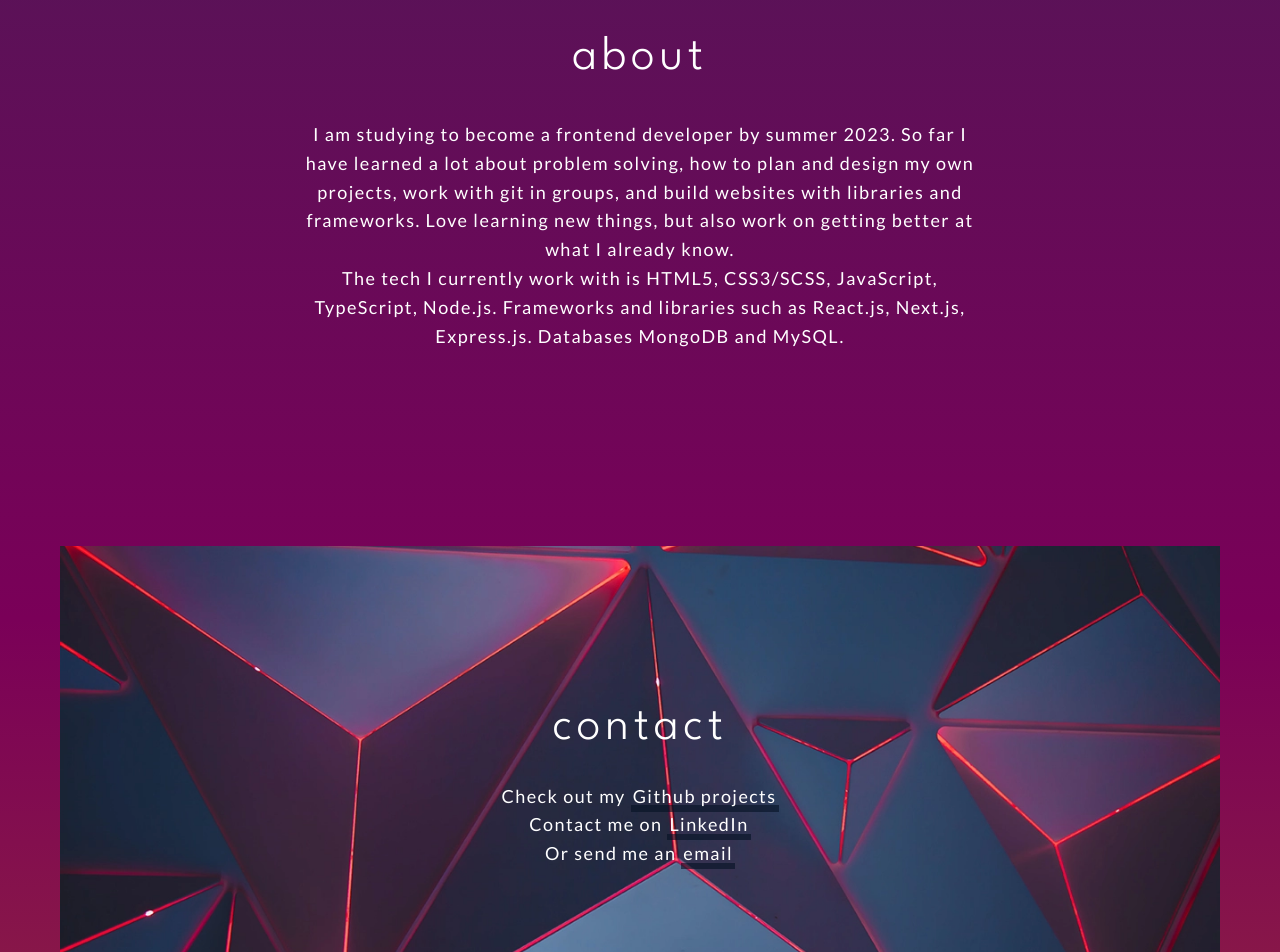
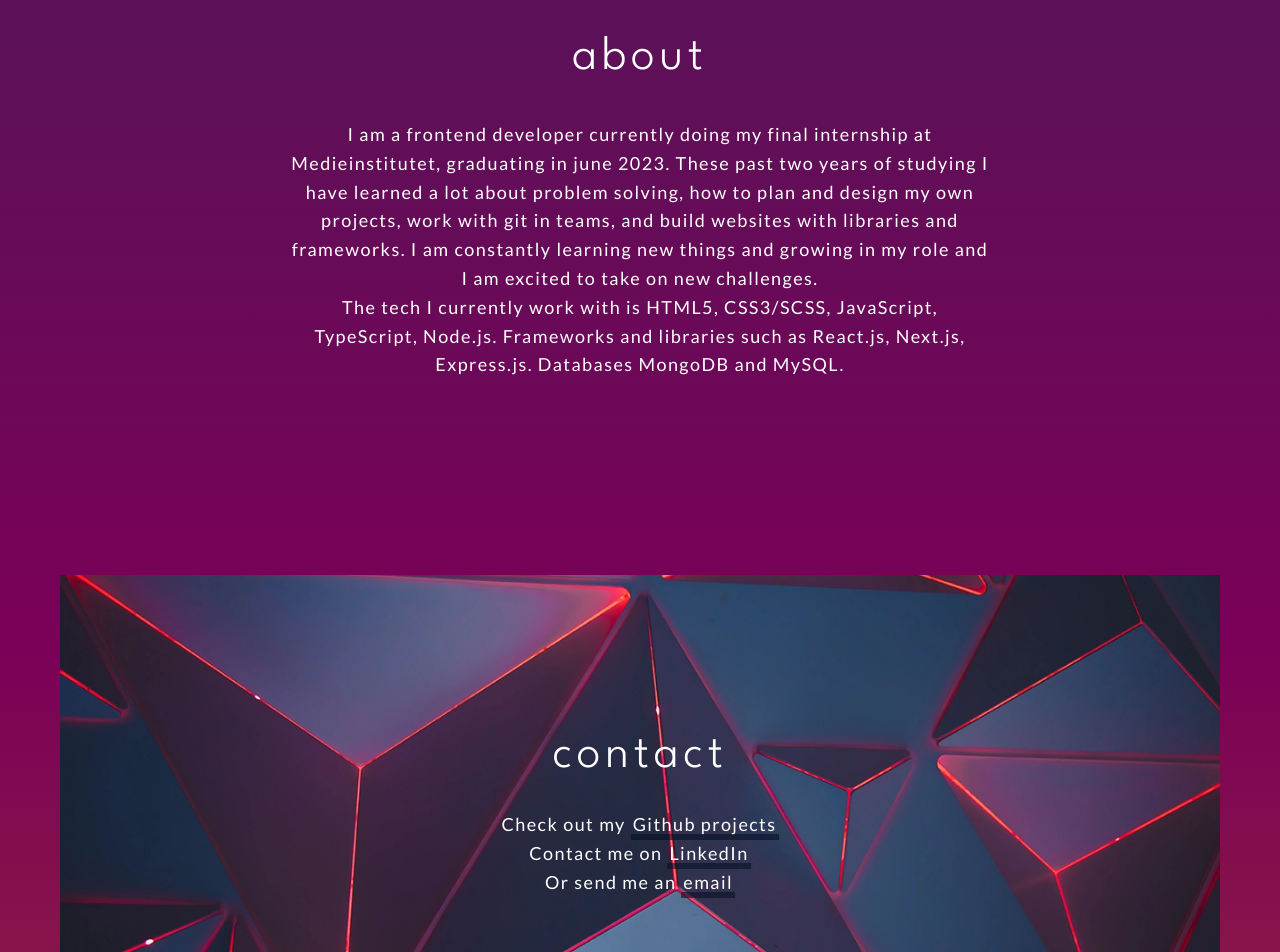
Before and after one commit to jsilf/portfolio, a React (Vite) app: page / in a window 1280 px wide. Shown: the part 1260-2212 px from the top of the page. Built offline with nearby package versions, Linux system fonts and the light colour scheme; no server answers.

Commit message:
animation fix

```diff
--- a/src/components/About/About.tsx
+++ b/src/components/About/About.tsx
@@ -1,24 +1,46 @@
+import { Variants, motion } from "framer-motion";
+
 export const About = () => {
+  const cardVariants: Variants = {
+    offscreen: {
+      opacity: 0,
+      scale: 0.5,
+    },
+    onscreen: {
+      opacity: 1,
+      scale: 1,
+      transition: {
+        ease: [0, 0.71, 0.2, 1.01],
+        duration: 0.4,
+      },
+    },
+  };
   return (
     <>
       <section className="standard" id="about">
-        <div className="display-flex align-center justify-center">
-          <div className="text-block">
+        <motion.div
+          initial="offscreen"
+          whileInView="onscreen"
+          viewport={{ once: true, amount: 0.6 }}
+          className="display-flex align-center justify-center">
+          <motion.div variants={cardVariants} className="text-block">
             <h2 className="about-title">about</h2>
             <p>
-              I am studying to become a frontend developer by summer 2023. So
-              far I have learned a lot about problem solving, how to plan and
-              design my own projects, work with git in groups, and build
-              websites with libraries and frameworks. Love learning new things,
-              but also work on getting better at what I already know.
+              I am a frontend developer currently doing my final internship at
+              Medieinstitutet, graduating in june 2023. These past two years of
+              studying I have learned a lot about problem solving, how to plan
+              and design my own projects, work with git in teams, and build
+              websites with libraries and frameworks. I am constantly learning
+              new things and growing in my role and I am excited to take on new
+              challenges.
             </p>
             <p>
               The tech I currently work with is HTML5, CSS3/SCSS, JavaScript,
               TypeScript, Node.js. Frameworks and libraries such as React.js,
               Next.js, Express.js. Databases MongoDB and MySQL.
             </p>
-          </div>
-        </div>
+          </motion.div>
+        </motion.div>
       </section>
     </>
   );
--- a/src/components/Contact/Contact.tsx
+++ b/src/components/Contact/Contact.tsx
@@ -1,6 +1,21 @@
+import { Variants, motion } from "framer-motion";
 import bgImage from "../../assets/ash.webp";
 
 export const Contact = () => {
+  const cardVariants: Variants = {
+    offscreen: {
+      opacity: 0,
+      scale: 0.5,
+    },
+    onscreen: {
+      opacity: 1,
+      scale: 1,
+      transition: {
+        ease: [0, 0.71, 0.2, 1.01],
+        duration: 0.4,
+      },
+    },
+  };
   return (
     <section className="standard" id="contact">
       <figure className="contact-bg">
@@ -20,9 +35,14 @@ export const Contact = () => {
           </a>
         </figcaption>
       </figure>
-      <div className="contact-text display-flex display-flex-col">
+
+      <motion.div
+        initial="offscreen"
+        whileInView="onscreen"
+        viewport={{ once: true, amount: 0.6 }}
+        className="contact-text display-flex display-flex-col">
+        <motion.div variants={cardVariants}>
           <h2 className="contact-title">Contact</h2>
-
           <div>
             <p>
               Check out my{" "}
@@ -54,7 +74,8 @@ export const Contact = () => {
               </a>
             </p>
           </div>
-      </div>
+        </motion.div>
+      </motion.div>
     </section>
   );
 };
--- a/src/components/Hero/Hero.tsx
+++ b/src/components/Hero/Hero.tsx
@@ -5,7 +5,15 @@ export const Hero = () => {
   return (
     <>
       <section className="hero">
-        <div className="hero-inner display-flex justify-between align-center">
+        <motion.div
+          initial={{ opacity: 0, scale: 0.5 }}
+          animate={{ opacity: 1, scale: 1 }}
+          transition={{
+            duration: 0.7,
+            delay: 0.2,
+            ease: [0, 0.71, 0.2, 1.01],
+          }}
+          className="hero-inner display-flex justify-between align-center">
           <div className="hero-text-block">
             <h1 className="hero-text-block_title">
               <span className="hero-text-block_span">Hi, i'm</span>Jessica, I
@@ -14,7 +22,7 @@ export const Hero = () => {
             <p>And of course build and design things for the web!</p>
           </div>
 
-          <div className="hero-image-block display-flex display-flex-col align-center">
+          <motion.div className="hero-image-block display-flex display-flex-col align-center">
             <figure className="hero-image">
               <motion.div whileHover={{ scale: 1.1 }}>
                 <img src={profilePic} alt="Profile picture" />
@@ -22,8 +30,8 @@ export const Hero = () => {
             </figure>
 
             <p className="hero-image-block_text">Frontend Developer</p>
-          </div>
-        </div>
+          </motion.div>
+        </motion.div>
         <span className="arrow-down"></span>
       </section>
     </>
--- a/src/components/NotFound/NotFound.tsx
+++ b/src/components/NotFound/NotFound.tsx
@@ -3,11 +3,18 @@ import { motion } from "framer-motion";
 export const NotFound = () => {
   return (
     <section className="standard">
-      <div>
+      <motion.div
+        initial={{ opacity: 0, scale: 0.5 }}
+        animate={{ opacity: 1, scale: 1 }}
+        transition={{
+          duration: 0.8,
+          delay: 0.5,
+          ease: [0, 0.71, 0.2, 1.01],
+        }}>
         <h1>The page you are searching for does not exist.</h1>
 
         <p>Click on the logo to go back to the original page 🖖</p>
-      </div>
+      </motion.div>
     </section>
   );
 };
--- a/src/css/default/_default.scss
+++ b/src/css/default/_default.scss
@@ -48,6 +48,7 @@ main {
   max-width: 1440px;
   margin: 0 auto;
   padding: 0 60px;
+  min-height: 90vh;
 
   @include tablet {
     padding: 0 50px;
```
Lines whose indentation alone changed are shown as unchanged.
